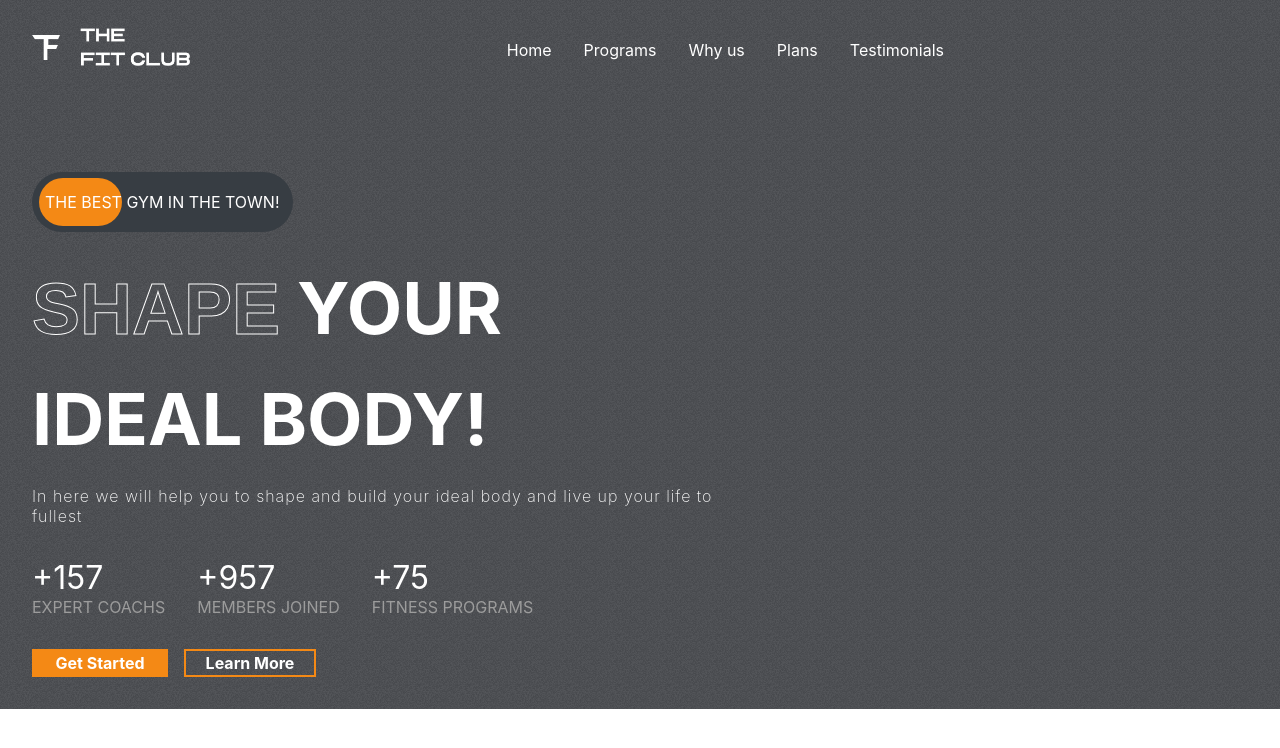
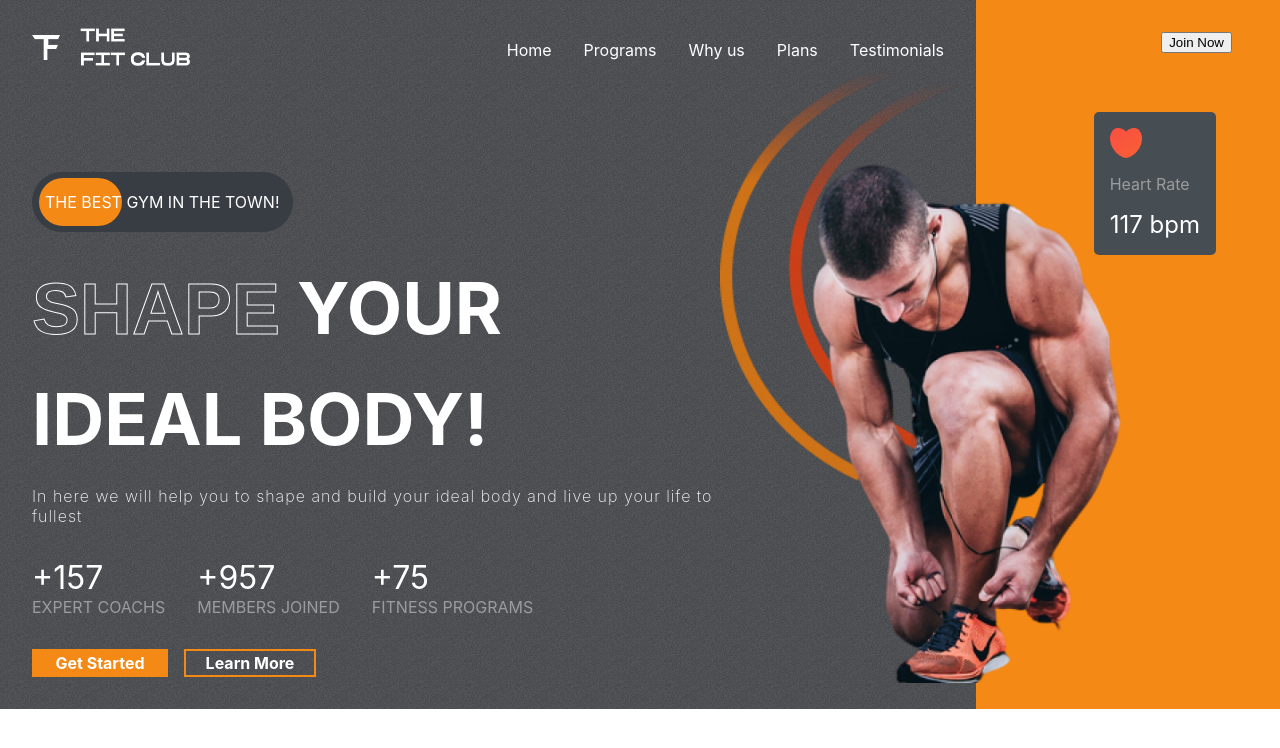
Before and after one commit to DaniilTkach777/gym-website, a React (Create React App) app: page / in a window 1280 px wide. Shown: the top 748 px of the page. Built offline with nearby package versions, Linux system fonts and the light colour scheme.

Commit message:
Hero images added
Hero images added!

```diff
--- a/src/components/hero/Hero.css
+++ b/src/components/hero/Hero.css
@@ -12,8 +12,11 @@
     flex-direction: column;
 
 }
-.right-h{
-    flex:1
+.right-h {
+    flex:1;
+    position: relative;
+    background-color: var(--orange)
+
 }
 
 .the-best-ad{
@@ -103,3 +106,54 @@
     width: 8rem;
     border: 2px solid var(--orange);
 }
+
+.right-h>.btn{
+    position: absolute;
+    right: 3rem;
+    top: 2rem;
+    color: black;
+}
+
+.heart-rate{
+    display: flex;
+    flex-direction: column;
+    gap: 1rem;
+    background-color: var(--darkGrey);
+    width: fit-content;
+    padding: 1rem;
+    align-items: start;
+    border-radius: 5px;
+    position: absolute;
+    right: 4rem;
+    top: 7rem;
+}
+
+.heart-rate>img{
+    width: 2rem;
+}
+
+.heart-rate>:nth-child(2)
+{
+    color: var(--gray);
+}
+
+.heart-rate>:nth-child(3)
+{
+    color: white;
+    font-size: 1.5rem;
+}
+
+.hero-image {
+    position: absolute;
+    top: 10rem;
+    right: 8rem;
+    width: 23rem;
+}
+
+.hero-image-back {
+    position: absolute;
+    top: 4rem;
+    right: 20rem;
+    z-index: -1;
+    width: 15rem;
+}
--- a/src/components/hero/Hero.jsx
+++ b/src/components/hero/Hero.jsx
@@ -1,6 +1,10 @@
 import React from "react";
 import Header from "../Header/Header";
 import './Hero.css'
+import hero_image from "../../assets/hero_image.png"
+import hero_image_back from "../../assets/hero_image_back.png"
+import Heart from "../../assets/heart.png"
+import Calories from "../../assets/calories.png"
 const Hero = () => {
     return (
     <div className="hero">
@@ -54,7 +58,21 @@ const Hero = () => {
         </div>
 
         </div>
-       <div className="right-h"></div>
+       <div className="right-h">
+        <button className="btn">Join Now</button>
+
+        <div className="heart-rate">
+          <img src={Heart} alt="" />
+          <span>Heart Rate</span>
+          <span>117 bpm</span>
+        </div>
+
+        {/* hero images */}
+
+        <img src={hero_image} alt="" className="hero-image"/>
+        <img src={hero_image_back} alt="" className="hero-image-back"/>
+
+       </div>
     </div>
     )
 }
```
